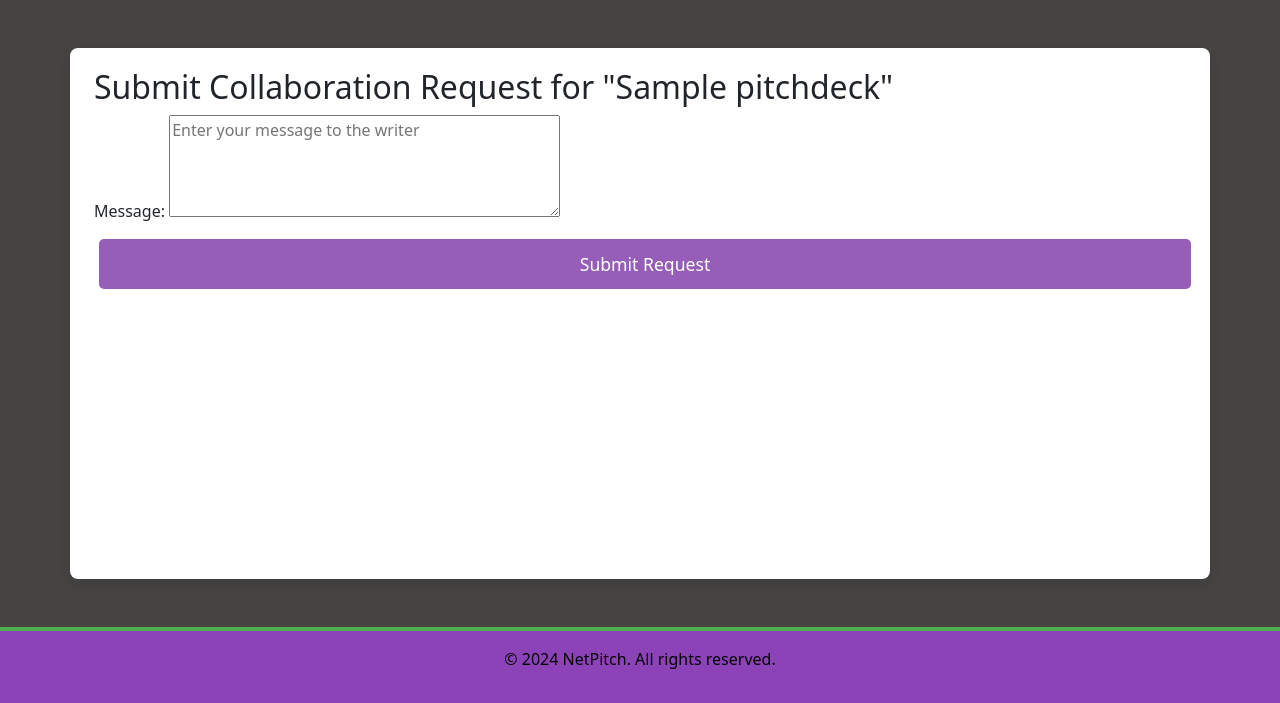
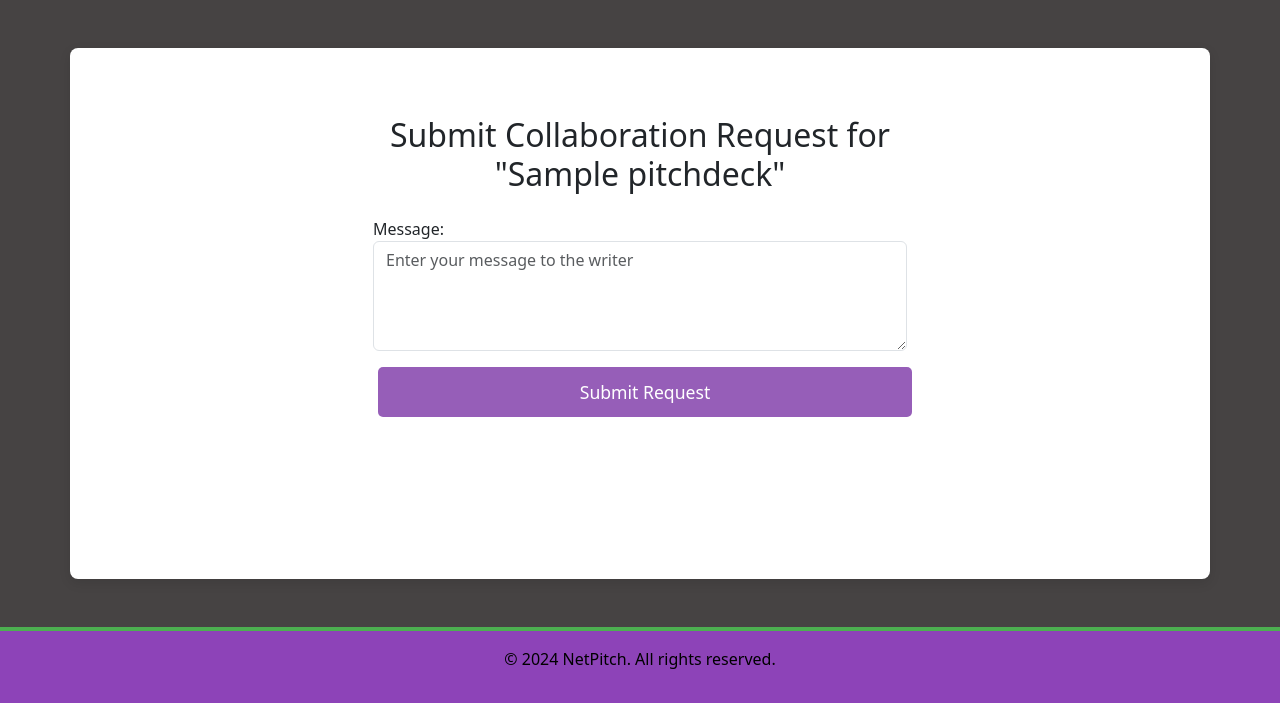
Before and after one commit to Fantomen31/NetPitch, a Django app: template netpitch/templates/netpitch/submit_collaboration_request.html in a window 1280 px wide. Shown: the part 97-800 px from the top of the page. Run offline with Django 4.2, Linux system fonts and the light colour scheme; the template is opened without the code that fills it: values that come from a table or form of the project are taken from there, others are empty; tables that the repository leaves empty hold one stand-in row (values such as "Sample post").

Commit message:
added universal for mstyle for collaboration requests

```diff
--- a/netpitch/templates/netpitch/submit_collaboration_request.html
+++ b/netpitch/templates/netpitch/submit_collaboration_request.html
@@ -1,15 +1,24 @@
 {% extends 'netpitch/base.html' %}
 {% load static %}
+{% load form_tags %}
 
 {% block title %}Collaboration Request{% endblock title %}
 
 {% block content %}
-<div class="container">
-    <h2>Submit Collaboration Request for "{{ pitch_deck.title }}"</h2>
-    <form method="post">
-        {% csrf_token %}
-        {{ form.as_p }}
-        <button type="submit" class="btn btn-purple">Submit Request</button>
-    </form>
+<div class="container mt-5">
+    <div class="row justify-content-center">
+        <div class="col-md-6">
+            <h2 class="text-center mb-4">Submit Collaboration Request for "{{ pitch_deck.title }}"</h2>
+            <form method="post" class="form-group">
+                {% csrf_token %}
+                <!-- Add Bootstrap classes to form fields -->
+                <div class="mb-3">
+                    {{ form.message.label_tag }}
+                    {{ form.message|add_class:"form-control" }}
+                </div>
+                <button type="submit" class="btn btn-purple btn-block">Submit Request</button>
+            </form>
+        </div>
+    </div>
 </div>
 {% endblock content %}
```
